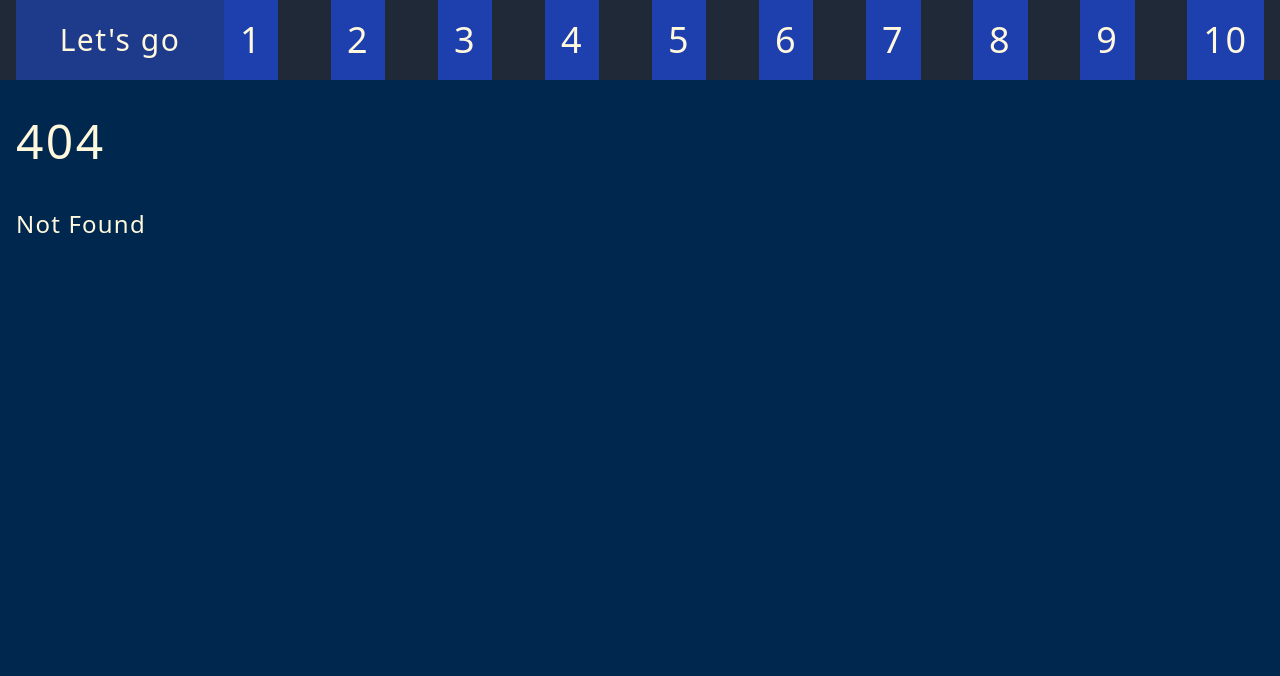
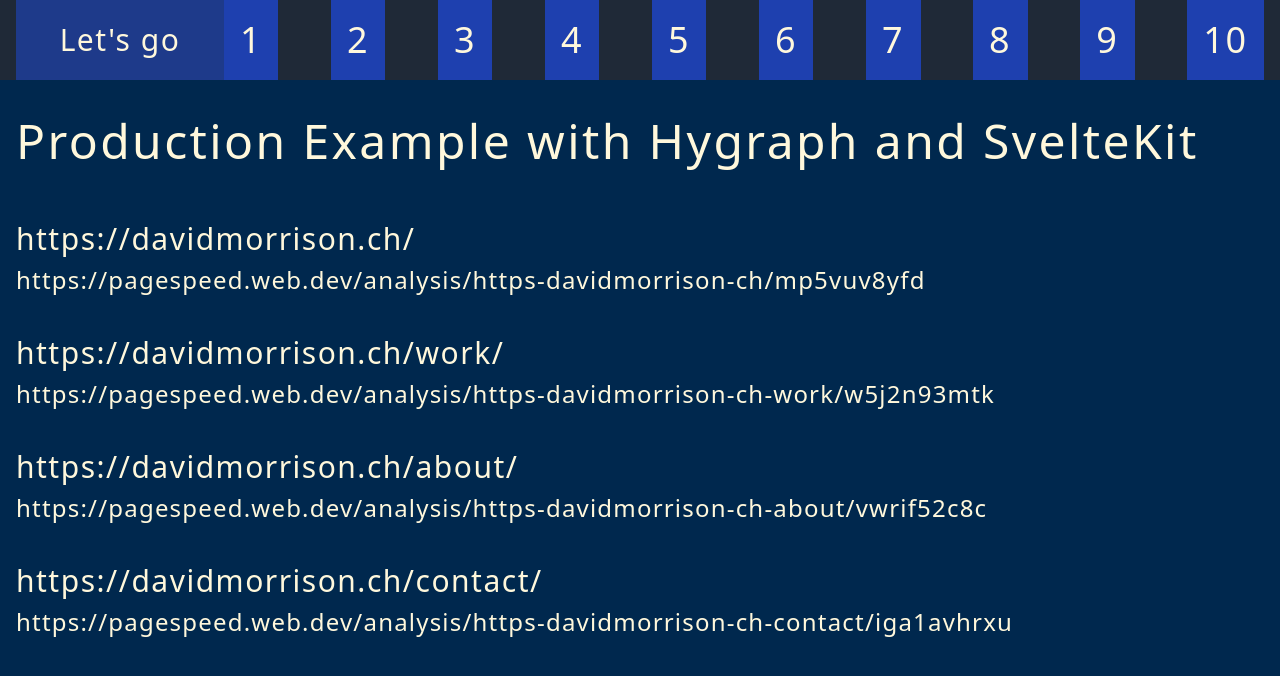
Before and after one commit to robots4life/svelte-kit-intro-talk, a SvelteKit app: page /8 in a window 1280 px wide. Before the commit this address had no page. Shown: the top 676 px of the page. Built offline with nearby package versions, Linux system fonts and the light colour scheme.

Commit message:
slide 8 & 9

```diff
--- a/src/routes/2/+page.svelte
+++ b/src/routes/2/+page.svelte
@@ -92,3 +92,55 @@
 		>
 	</h3>
 </div>
+
+<div class="block mb-32">
+	<h1>Who uses Svelte ?</h1>
+	<h3>
+		Apple Music
+		<a class="block" target="_blank" rel="noreferrer" href="https://music.apple.com/"
+			>https://music.apple.com/</a
+		>
+	</h3>
+	<h3>
+		Ikea
+		<a class="block" target="_blank" rel="noreferrer" href="https://www.ikea.com/"
+			>https://www.ikea.com/</a
+		>
+	</h3>
+	<h3>
+		Decathlon France
+		<a class="block" target="_blank" rel="noreferrer" href="https://www.decathlon.fr/"
+			>https://www.decathlon.fr/</a
+		>
+	</h3>
+	<h3>
+		Decathlon Germany
+		<a class="block" target="_blank" rel="noreferrer" href="https://www.decathlon.de"
+			>https://www.decathlon.de</a
+		>
+	</h3>
+	<h3>
+		Decathlon Switzerland
+		<a class="block" target="_blank" rel="noreferrer" href="https://www.decathlon.ch/de/"
+			>https://www.decathlon.ch/de/
+		</a>
+	</h3>
+	<h3>
+		Spotify
+		<a class="block" target="_blank" rel="noreferrer" href="https://www.spotify.com/us/premium/"
+			>https://www.spotify.com/us/premium/</a
+		>
+	</h3>
+	<h3>
+		Monogram
+		<a class="block" target="_blank" rel="noreferrer" href="https://monogram.io/"
+			>https://monogram.io/</a
+		>
+	</h3>
+	<h3>
+		Pocketbase
+		<a class="block" target="_blank" rel="noreferrer" href="https://pocketbase.io/"
+			>https://pocketbase.io/</a
+		>
+	</h3>
+</div>
--- /dev/null
+++ b/src/routes/8/+page.svelte
@@ -0,0 +1,50 @@
+<div class="block mb-32">
+	<h1>Production Example with Hygraph and SvelteKit</h1>
+	<h3>
+		https://davidmorrison.ch/
+		<a
+			class="block"
+			target="_blank"
+			rel="noreferrer"
+			href="https://pagespeed.web.dev/analysis/https-davidmorrison-ch/mp5vuv8yfd"
+			>https://pagespeed.web.dev/analysis/https-davidmorrison-ch/mp5vuv8yfd</a
+		>
+	</h3>
+	<h3>
+		https://davidmorrison.ch/work/
+		<a
+			class="block"
+			target="_blank"
+			rel="noreferrer"
+			href="https://pagespeed.web.dev/analysis/https-davidmorrison-ch-work/w5j2n93mtk"
+			>https://pagespeed.web.dev/analysis/https-davidmorrison-ch-work/w5j2n93mtk</a
+		>
+		<!-- <a
+			class="block"
+			target="_blank"
+			rel="noreferrer"
+			href="https://pagespeed.web.dev/analysis/https-davidmorrison-ch-work/yz5djgb7xg"
+			>https://pagespeed.web.dev/analysis/https-davidmorrison-ch-work/yz5djgb7xg</a
+		> -->
+	</h3>
+	<h3>
+		https://davidmorrison.ch/about/
+		<a
+			class="block"
+			target="_blank"
+			rel="noreferrer"
+			href="https://pagespeed.web.dev/analysis/https-davidmorrison-ch-about/vwrif52c8c"
+			>https://pagespeed.web.dev/analysis/https-davidmorrison-ch-about/vwrif52c8c</a
+		>
+	</h3>
+	<h3>
+		https://davidmorrison.ch/contact/
+		<a
+			class="block"
+			target="_blank"
+			rel="noreferrer"
+			href="https://pagespeed.web.dev/analysis/https-davidmorrison-ch-contact/iga1avhrxu"
+			>https://pagespeed.web.dev/analysis/https-davidmorrison-ch-contact/iga1avhrxu</a
+		>
+	</h3>
+</div>
--- /dev/null
+++ b/src/routes/9/+page.svelte
@@ -0,0 +1,8 @@
+<h1>In summary you learned about..</h1>
+
+<h2>1. What is Svelte ?</h2>
+<h2>2. What is SvelteKit ?</h2>
+<h2>3. Taking a look at Hygraph</h2>
+<h2>4. Production Example with Hygraph and SvelteKit</h2>
+
+<h1>Thank you ;)</h1>
```
